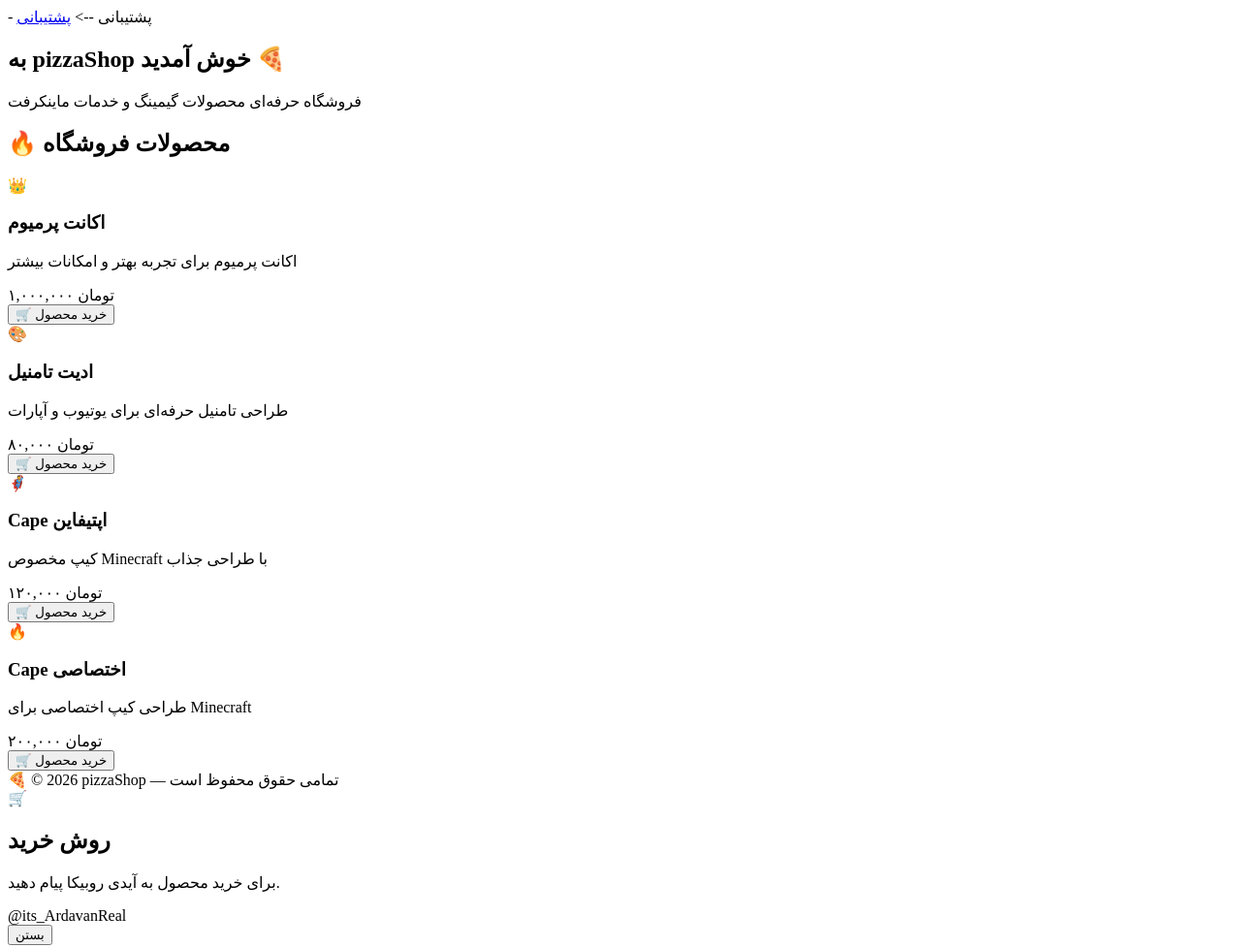
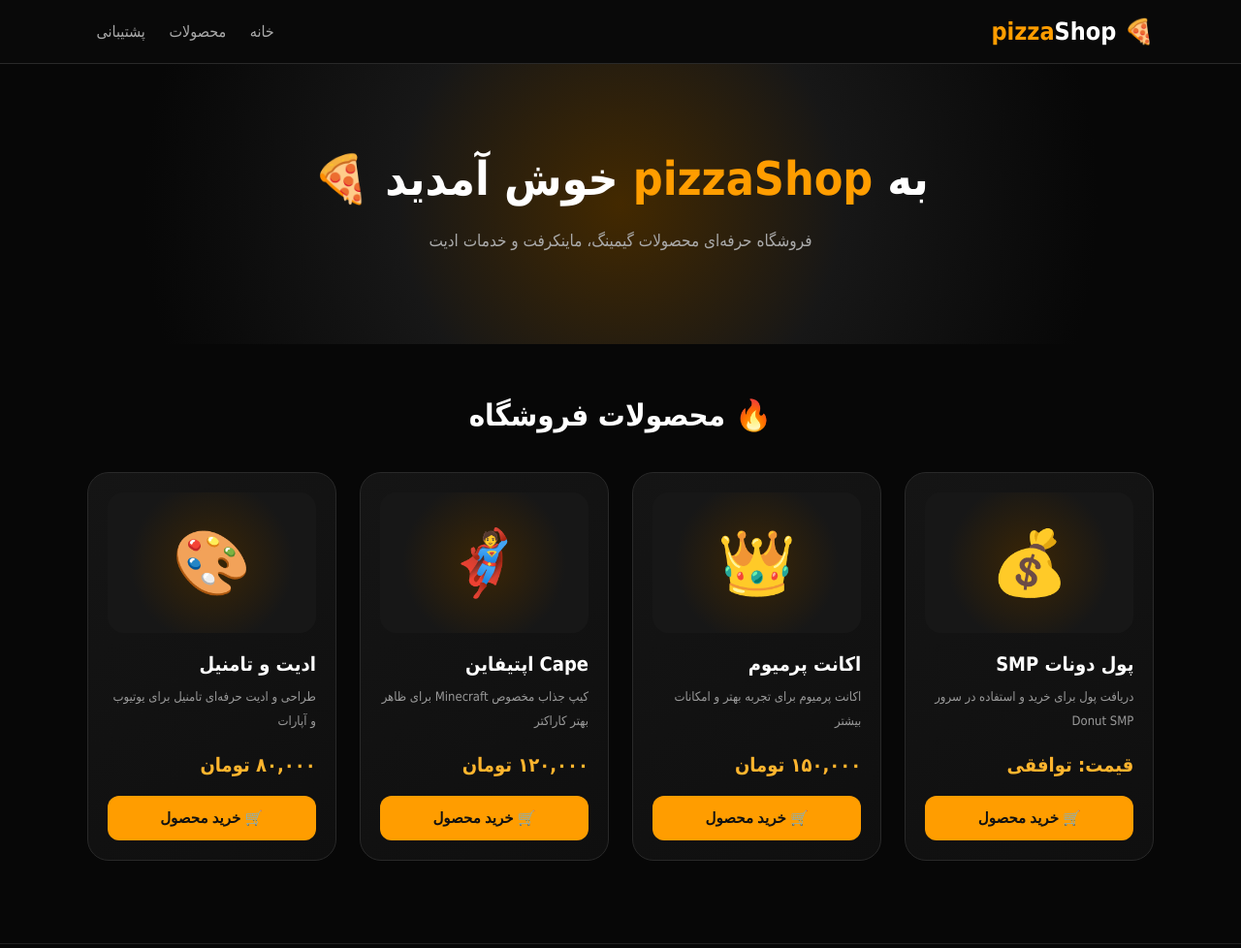
Before and after one commit to mrsigma818-droid/PizzaShop, a plain HTML site: page index.html in a window 1280 px wide. Shown: the top 978 px of the page at 97% size. Drawn offline with Linux system fonts and the light colour scheme.

Commit message:
Add pizzaShop products and support system

```diff
--- a/index.html
+++ b/index.html
@@ -1,90 +1,454 @@
-- پشتیبانی -->
-        <a href="#" onclick="support(); return false;">پشتیبانی</a>
+<!DOCTYPE html>
+<html lang="fa" dir="rtl">
+<head>
+<meta charset="UTF-8">
+<meta name="viewport" content="width=device-width, initial-scale=1.0">
+
+<title>🍕 pizzaShop | فروشگاه گیمینگ</title>
+
+<style>
+*{
+    box-sizing:border-box;
+    margin:0;
+    padding:0;
+}
+
+body{
+    font-family:Tahoma,Arial,sans-serif;
+    background:#070707;
+    color:white;
+}
+
+/* HEADER */
+header{
+    position:sticky;
+    top:0;
+    z-index:100;
+    display:flex;
+    justify-content:space-between;
+    align-items:center;
+    padding:18px 7%;
+    background:rgba(10,10,10,.94);
+    border-bottom:1px solid #292929;
+    backdrop-filter:blur(15px);
+}
+
+.logo{
+    font-size:25px;
+    font-weight:bold;
+    color:#ff9d00;
+}
+
+.logo span{
+    color:white;
+}
+
+nav a{
+    color:#aaa;
+    text-decoration:none;
+    margin:0 10px;
+    transition:.2s;
+    cursor:pointer;
+}
+
+nav a:hover{
+    color:#ff9d00;
+}
+
+/* HERO */
+.hero{
+    padding:90px 7%;
+    text-align:center;
+    background:
+    radial-gradient(circle at center,#432900 0%,#171717 35%,#070707 75%);
+}
+
+.hero h1{
+    font-size:48px;
+    margin-bottom:18px;
+}
+
+.hero h1 span{
+    color:#ff9d00;
+}
+
+.hero p{
+    color:#aaa;
+    font-size:17px;
+    line-height:2;
+}
+
+/* PRODUCTS */
+.products{
+    padding:55px 7%;
+}
+
+.products h2{
+    text-align:center;
+    font-size:31px;
+    margin-bottom:40px;
+}
+
+.grid{
+    display:grid;
+    grid-template-columns:repeat(auto-fit,minmax(230px,1fr));
+    gap:24px;
+}
+
+.card{
+    background:linear-gradient(145deg,#151515,#0f0f0f);
+    border:1px solid #292929;
+    border-radius:22px;
+    padding:20px;
+    transition:.3s;
+    overflow:hidden;
+}
+
+.card:hover{
+    transform:translateY(-8px);
+    border-color:#ff9d00;
+    box-shadow:0 15px 45px #000;
+}
+
+.icon{
+    height:145px;
+    border-radius:17px;
+    background:
+    radial-gradient(circle,#3b2605,#171717 65%);
+    display:flex;
+    align-items:center;
+    justify-content:center;
+    font-size:65px;
+    margin-bottom:20px;
+}
+
+.card h3{
+    font-size:20px;
+    margin-bottom:10px;
+}
+
+.card p{
+    color:#999;
+    font-size:13px;
+    line-height:1.9;
+    min-height:50px;
+}
+
+.price{
+    color:#ffb52e;
+    font-size:20px;
+    font-weight:bold;
+    margin:20px 0;
+}
+
+.buy{
+    width:100%;
+    border:0;
+    border-radius:12px;
+    padding:14px;
+    background:#ff9d00;
+    color:#111;
+    font-size:15px;
+    font-weight:bold;
+    cursor:pointer;
+    transition:.2s;
+}
+
+.buy:hover{
+    background:#ffc04d;
+    transform:scale(1.03);
+}
+
+/* FOOTER */
+footer{
+    margin-top:30px;
+    padding:35px;
+    text-align:center;
+    color:#777;
+    border-top:1px solid #222;
+}
+
+/* MODAL */
+.modal{
+    display:none;
+    position:fixed;
+    inset:0;
+    z-index:1000;
+    background:rgba(0,0,0,.8);
+    align-items:center;
+    justify-content:center;
+    padding:20px;
+}
+
+.modal-box{
+    width:min(440px,100%);
+    background:#151515;
+    border:1px solid #3a3a3a;
+    border-radius:24px;
+    padding:30px;
+    text-align:center;
+    box-shadow:0 25px 90px #000;
+    animation:popup .25s ease;
+}
+
+@keyframes popup{
+    from{
+        opacity:0;
+        transform:scale(.8) translateY(20px);
+    }
+
+    to{
+        opacity:1;
+        transform:scale(1) translateY(0);
+    }
+}
+
+.big{
+    font-size:55px;
+    margin-bottom:10px;
+}
+
+.modal-box h2{
+    color:#ff9d00;
+    margin-bottom:15px;
+}
+
+.modal-box p{
+    color:#bbb;
+    line-height:2;
+    margin-bottom:20px;
+}
+
+.rubika{
+    display:block;
+    direction:ltr;
+    background:#222;
+    border:1px solid #333;
+    color:#ffb52e;
+    padding:14px;
+    border-radius:13px;
+    font-weight:bold;
+    font-size:18px;
+    margin-bottom:20px;
+}
+
+.rubika:hover{
+    border-color:#ff9d00;
+}
+
+.close{
+    width:100%;
+    border:0;
+    padding:12px;
+    border-radius:12px;
+    background:#292929;
+    color:white;
+    cursor:pointer;
+    font-weight:bold;
+}
+
+.close:hover{
+    background:#3a3a3a;
+}
+
+/* MOBILE */
+@media(max-width:600px){
+
+    header{
+        padding:15px 5%;
+    }
+
+    .logo{
+        font-size:20px;
+    }
+
+    nav a{
+        margin:0 4px;
+        font-size:12px;
+    }
+
+    .hero{
+        padding:65px 5%;
+    }
+
+    .hero h1{
+        font-size:33px;
+    }
+
+    .hero p{
+        font-size:14px;
+    }
+
+    .products{
+        padding:40px 5%;
+    }
+
+    .products h2{
+        font-size:25px;
+    }
+}
+</style>
+</head>
+
+<body>
+
+<!-- HEADER -->
+<header>
+
+    <div class="logo">
+        🍕 pizza<span>Shop</span>
+    </div>
+
+    <nav>
+        <a href="#">خانه</a>
+        <a href="#products">محصولات</a>
+        <a href="#" onclick="openSupport(event)">پشتیبانی</a>
     </nav>
+
 </header>
 
+
+<!-- HERO -->
 <section class="hero">
-    <h1>به <span>pizzaShop</span> خوش آمدید 🍕</h1>
-    <p>فروشگاه حرفه‌ای محصولات گیمینگ و خدمات ماینکرفت</p>
+
+    <h1>
+        به <span>pizzaShop</span> خوش آمدید 🍕
+    </h1>
+
+    <p>
+        فروشگاه حرفه‌ای محصولات گیمینگ،
+        ماینکرفت و خدمات ادیت
+    </p>
+
 </section>
 
+
+<!-- PRODUCTS -->
 <section class="products" id="products">
 
     <h2>🔥 محصولات فروشگاه</h2>
 
     <div class="grid">
 
+
+        <!-- پول دونات SMP -->
+        <div class="card">
+
+            <div class="icon">💰</div>
+
+            <h3>پول دونات SMP</h3>
+
+            <p>
+                دریافت پول برای خرید و استفاده
+                در سرور Donut SMP
+            </p>
+
+            <div class="price">
+                قیمت: توافقی
+            </div>
+
+            <button class="buy"
+                onclick="buyProduct('پول دونات SMP')">
+                🛒 خرید محصول
+            </button>
+
+        </div>
+
+
         <!-- اکانت پرمیوم -->
         <div class="card">
+
             <div class="icon">👑</div>
+
             <h3>اکانت پرمیوم</h3>
-            <p>اکانت پرمیوم برای تجربه بهتر و امکانات بیشتر</p>
 
-            <div class="price">۱,۰۰۰,۰۰۰ تومان</div>
+            <p>
+                اکانت پرمیوم برای تجربه بهتر
+                و امکانات بیشتر
+            </p>
+
+            <div class="price">
+                ۱۵۰,۰۰۰ تومان
+            </div>
 
             <button class="buy"
                 onclick="buyProduct('اکانت پرمیوم')">
                 🛒 خرید محصول
             </button>
+
         </div>
 
-        <!-- ادیت تامنیل -->
-        <div class="card">
-            <div class="icon">🎨</div>
-            <h3>ادیت تامنیل</h3>
-            <p>طراحی تامنیل حرفه‌ای برای یوتیوب و آپارات</p>
-
-            <div class="price">۸۰,۰۰۰ تومان</div>
-
-            <button class="buy"
-                onclick="buyProduct('ادیت تامنیل')">
-                🛒 خرید محصول
-            </button>
-        </div>
 
         <!-- Cape اپتیفاین -->
         <div class="card">
+
             <div class="icon">🦸</div>
+
             <h3>Cape اپتیفاین</h3>
-            <p>کیپ مخصوص Minecraft با طراحی جذاب</p>
 
-            <div class="price">۱۲۰,۰۰۰ تومان</div>
+            <p>
+                کیپ جذاب مخصوص Minecraft
+                برای ظاهر بهتر کاراکتر
+            </p>
+
+            <div class="price">
+                ۱۲۰,۰۰۰ تومان
+            </div>
 
             <button class="buy"
                 onclick="buyProduct('Cape اپتیفاین')">
                 🛒 خرید محصول
             </button>
+
         </div>
 
-        <!-- Cape اختصاصی -->
+
+        <!-- ادیت و تامنیل -->
         <div class="card">
-            <div class="icon">🔥</div>
-            <h3>Cape اختصاصی</h3>
-            <p>طراحی کیپ اختصاصی برای Minecraft</p>
 
-            <div class="price">۲۰۰,۰۰۰ تومان</div>
+            <div class="icon">🎨</div>
+
+            <h3>ادیت و تامنیل</h3>
+
+            <p>
+                طراحی و ادیت حرفه‌ای تامنیل
+                برای یوتیوب و آپارات
+            </p>
+
+            <div class="price">
+                ۸۰,۰۰۰ تومان
+            </div>
 
             <button class="buy"
-                onclick="buyProduct('Cape اختصاصی')">
+                onclick="buyProduct('ادیت و تامنیل')">
                 🛒 خرید محصول
             </button>
+
         </div>
 
     </div>
+
 </section>
 
+
+<!-- FOOTER -->
 <footer>
-    🍕 © 2026 pizzaShop — تمامی حقوق محفوظ است
+
+    🍕 © 2026 pizzaShop
+    <br><br>
+    تمامی حقوق محفوظ است
+
 </footer>
 
-<!-- پنجره خرید و پشتیبانی -->
+
+<!-- BUY MODAL -->
 <div class="modal" id="buyModal">
 
     <div class="modal-box">
 
-        <div class="big" id="modalIcon">🛒</div>
+        <div class="big">🛒</div>
 
-        <h2 id="modalTitle">روش خرید</h2>
+        <h2>روش خرید</h2>
 
         <p id="productMessage">
             برای خرید محصول به آیدی روبیکا پیام دهید.
@@ -102,39 +466,50 @@
 
 </div>
 
+
+<!-- SUPPORT MODAL -->
+<div class="modal" id="supportModal">
+
+    <div class="modal-box">
+
+        <div class="big">🎧</div>
+
+        <h2>پشتیبانی pizzaShop</h2>
+
+        <p>
+            اگر سوالی دارید یا برای خرید محصول
+            نیاز به راهنمایی دارید، از طریق
+            روبیکا با ما در ارتباط باشید.
+        </p>
+
+        <div class="rubika">
+            @its_ArdavanReal
+        </div>
+
+        <button class="close" onclick="closeSupport()">
+            بستن
+        </button>
+
+    </div>
+
+</div>
+
+
 <script>
 
+/* خرید محصول */
 function buyProduct(product){
-
-    document.getElementById("modalIcon").innerHTML = "🛒";
-
-    document.getElementById("modalTitle").innerHTML =
-        "روش خرید";
 
     document.getElementById("productMessage").innerHTML =
         "برای خرید <b style='color:#ffb52e'>" +
         product +
-        "</b> به آیدی روبیکا زیر پیام بدهید:";
+        "</b> به آیدی روبیکا زیر پیام دهید:";
 
     document.getElementById("buyModal").style.display = "flex";
 }
 
 
-/* پشتیبانی */
-function support(){
-
-    document.getElementById("modalIcon").innerHTML = "🛠️";
-
-    document.getElementById("modalTitle").innerHTML =
-        "پشتیبانی";
-
-    document.getElementById("productMessage").innerHTML =
-        "جهت پشتیبانی به این آیدی در روبیکا پیام دهید:";
-
-    document.getElementById("buyModal").style.display = "flex";
-}
-
-
+/* بستن پنجره خرید */
 function closeModal(){
 
     document.getElementById("buyModal").style.display = "none";
@@ -142,12 +517,42 @@
 }
 
 
+/* باز کردن پشتیبانی */
+function openSupport(event){
+
+    event.preventDefault();
+
+    document.getElementById("supportModal").style.display = "flex";
+
+
+
+/* بستن پشتیبانی */
+function closeSupport(){
+
+    document.getElementById("supportModal").style.display = "none";
+
+}
+
+
+/* بستن با کلیک بیرون */
 window.onclick = function(event){
 
-    const modal = document.getElementById("buyModal");
+    const buyModal =
+        document.getElementById("buyModal");
 
-    if(event.target === modal){
+    const supportModal =
+        document.getElementById("supportModal");
+
+    if(event.target === buyModal){
+
         closeModal();
+
+    }
+
+    if(event.target === supportModal){
+
+        closeSupport();
+
     }
 
 }
@@ -155,4 +560,4 @@
 </script>
 
 </body>
-</html>
+<
```
